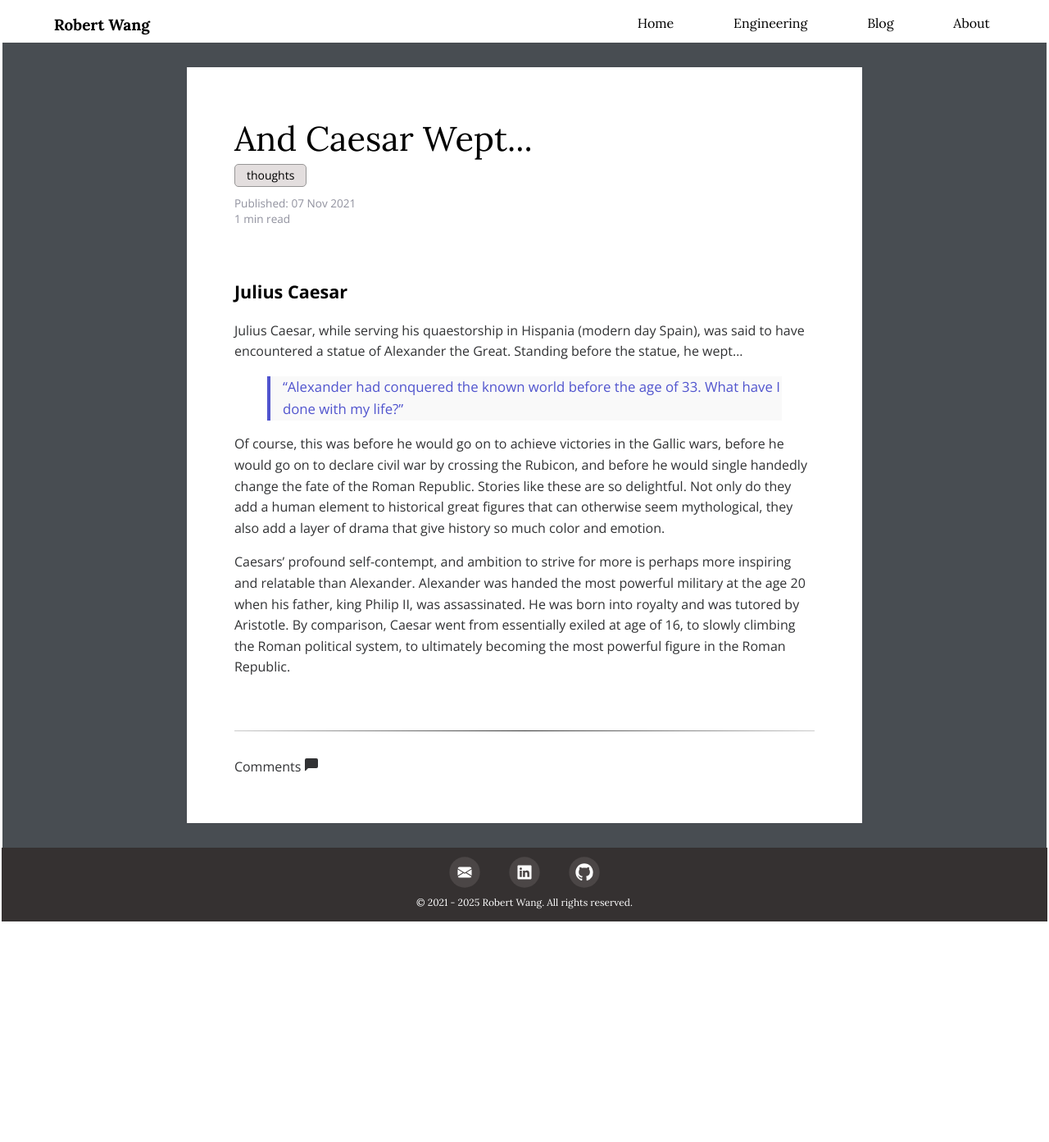
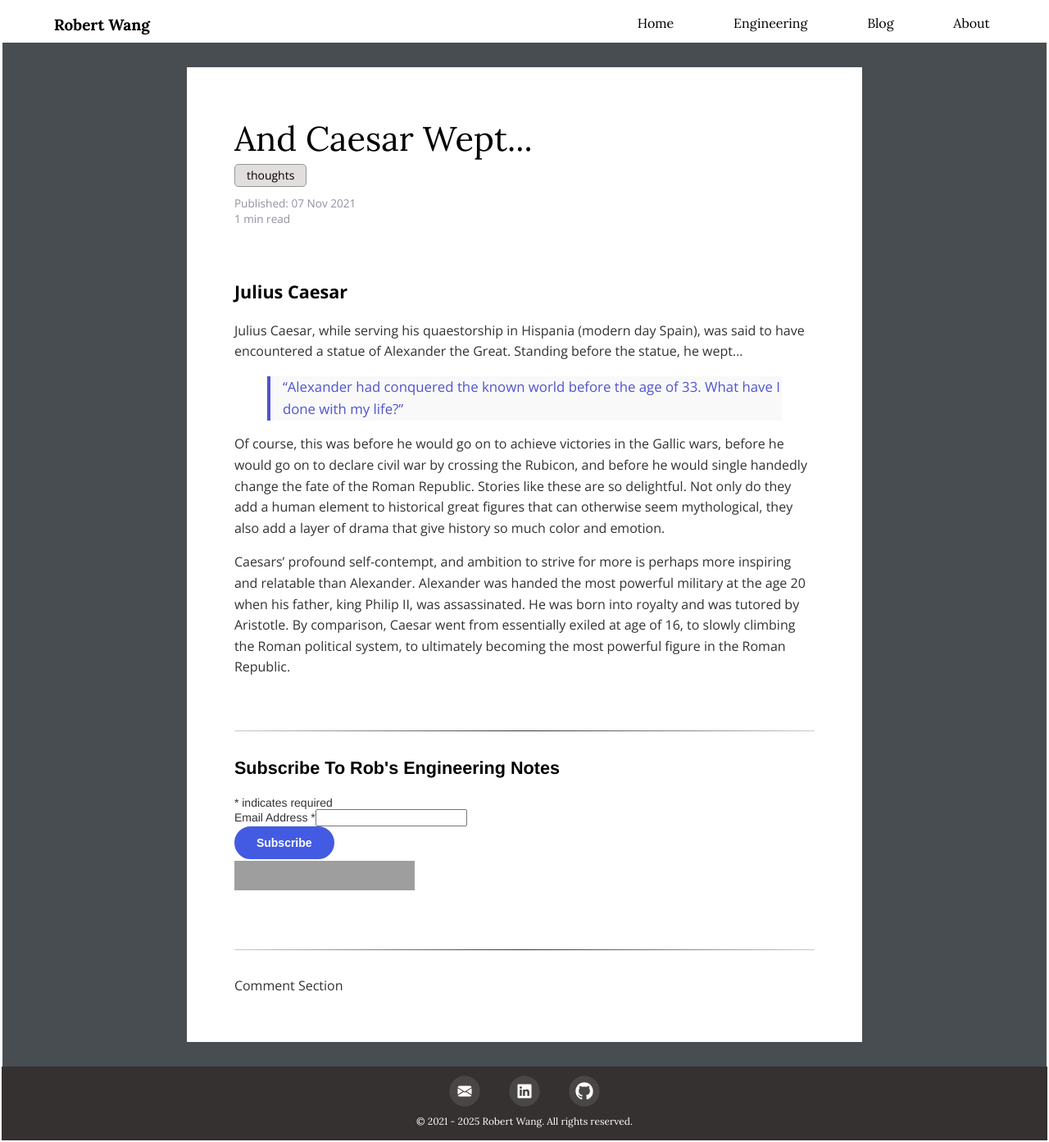
Before and after one commit to wcfrobert/wcfrobert.github.io, a Jekyll site: the page built from _posts/2021-11-07-ceasar-wept.markdown, in a window 1280 px wide. Shown: the whole page at 82% size. Built offline with Jekyll 4.4.1, drawn with Linux system fonts in a browser that asks for light colours; comment, search, counter and statistics services are not loaded; before the commit the page ends 1126 px from its top, so only the background shows below that; grey boxes are pictures that could not be loaded.

Commit message:
disqus update, added mailchimp, sitemap xml

```diff
--- a/_layouts/blog-post.html
+++ b/_layouts/blog-post.html
@@ -57,7 +57,7 @@
     </header>
 
 
-
+    <!-- Post title, tag, word count, read time -->
     <div class ="blog-wrapper">
       <div class="blog-post">
         <h1>{{page.title}}</h1>
@@ -80,21 +80,65 @@
         </div>
 
 
-
+        <!-- Blog content -->
         {{content}}
 
         <hr style="margin-top: 4rem; margin-bottom: 2rem;">
-        <a class="blog-comments" onclick="showdisqus();return false;">
-          <span class="disqus-comment-count" data-disqus-url="{{site.url}}{{page.url}}">Comments</span>
-          <svg xmlns="http://www.w3.org/2000/svg" width="16" height="16" fill="currentColor" class="bi bi-chat-left-fill" viewBox="0 0 16 16">
-            <path d="M2 0a2 2 0 0 0-2 2v12.793a.5.5 0 0 0 .854.353l2.853-2.853A1 1 0 0 1 4.414 12H14a2 2 0 0 0 2-2V2a2 2 0 0 0-2-2H2z"/>
-          </svg>
-        </a>
 
 
 
+
+
+        <!-- Newsletter Signup Mailchimp -->
+        <div id="mc_embed_shell">
+          <link href="//cdn-images.mailchimp.com/embedcode/classic-061523.css" rel="stylesheet" type="text/css">
+      <style type="text/css">
+            #mc_embed_signup{background:#fff; false;clear:left; font:14px Helvetica,Arial,sans-serif; width: 600px;}
+            /* Add your own Mailchimp form style overrides in your site stylesheet or in this style block.
+               We recommend moving this block and the preceding CSS link to the HEAD of your HTML file. */
+    </style>
+    <div id="mc_embed_signup">
+        <form action="https://robwang.us9.list-manage.com/subscribe/post?u=41c7f22a057158e698ab713cc&amp;id=5536b3b520&amp;f_id=00c122e1f0" method="post" id="mc-embedded-subscribe-form" name="mc-embedded-subscribe-form" class="validate" target="_blank">
+            <div id="mc_embed_signup_scroll"><h2>Subscribe To Rob's Engineering Notes</h2>
+                <div class="indicates-required"><span class="asterisk">*</span> indicates required</div>
+                <div class="mc-field-group"><label for="mce-EMAIL">Email Address <span class="asterisk">*</span></label><input type="email" name="EMAIL" class="required email" id="mce-EMAIL" required="" value=""></div>
+            <div id="mce-responses" class="clear foot">
+                <div class="response" id="mce-error-response" style="display: none;"></div>
+                <div class="response" id="mce-success-response" style="display: none;"></div>
+            </div>
+        <div aria-hidden="true" style="position: absolute; left: -5000px;">
+            /* real people should not fill this in and expect good things - do not remove this or risk form bot signups */
+            <input type="text" name="b_41c7f22a057158e698ab713cc_5536b3b520" tabindex="-1" value="">
+        </div>
+            <div class="optionalParent">
+                <div class="clear foot">
+                    <input type="submit" name="subscribe" id="mc-embedded-subscribe" class="button" value="Subscribe">
+                    <p style="margin: 0px auto;"><a href="http://eepurl.com/jdpJtw" title="Mailchimp - email marketing made easy and fun"><span style="display: inline-block; background-color: transparent; border-radius: 4px;"><img class="refferal_badge" src="https://digitalasset.intuit.com/render/content/dam/intuit/mc-fe/en_us/images/intuit-mc-rewards-text-dark.svg" alt="Intuit Mailchimp" style="width: 220px; height: 40px; display: flex; padding: 2px 0px; justify-content: center; align-items: center;"></span></a></p>
+                </div>
+            </div>
+        </div>
+    </form>
+    </div>
+    <script type="text/javascript" src="//s3.amazonaws.com/downloads.mailchimp.com/js/mc-validate.js"></script><script type="text/javascript">(function($) {window.fnames = new Array(); window.ftypes = new Array();fnames[0]='EMAIL';ftypes[0]='email';fnames[1]='FNAME';ftypes[1]='text';fnames[2]='LNAME';ftypes[2]='text';fnames[3]='ADDRESS';ftypes[3]='address';fnames[4]='PHONE';ftypes[4]='phone';fnames[5]='BIRTHDAY';ftypes[5]='birthday';fnames[6]='COMPANY';ftypes[6]='text';}(jQuery));var $mcj = jQuery.noConflict(true);</script></div>
+
+
+        <hr style="margin-top: 4rem; margin-bottom: 2rem;">
+
+        <!-- Disqus comment. Disable ads if site gets bigger ($120/year pricing...) -->
+        <a class="blog-comments" onclick="showdisqus();return false;">
+          <span class="disqus-comment-count" data-disqus-identifier='{{ page.url }}'>Comment Section</span>
+        </a>
+
         <div id="disqus_thread" style="display: none;"></div>
         <script>
+          /**
+          *  RECOMMENDED CONFIGURATION VARIABLES: EDIT AND UNCOMMENT THE SECTION BELOW TO INSERT DYNAMIC VALUES FROM YOUR PLATFORM OR CMS.
+          *  LEARN WHY DEFINING THESE VARIABLES IS IMPORTANT: https://disqus.com/admin/universalcode/#configuration-variables    */
+          var disqus_config = function () {
+          this.page.url = '{{ page.url | absolute_url }}';  // Replace PAGE_URL with your page's canonical URL variable
+          this.page.identifier = '{{ page.url }}'; // Replace PAGE_IDENTIFIER with your page's unique identifier variable
+          };
+
             (function() {
             var d = document, s = d.createElement('script');
             s.src = 'https://robwang-io.disqus.com/embed.js';
```
Also changed, not shown: sitemap.xml (+16 -16 lines).
